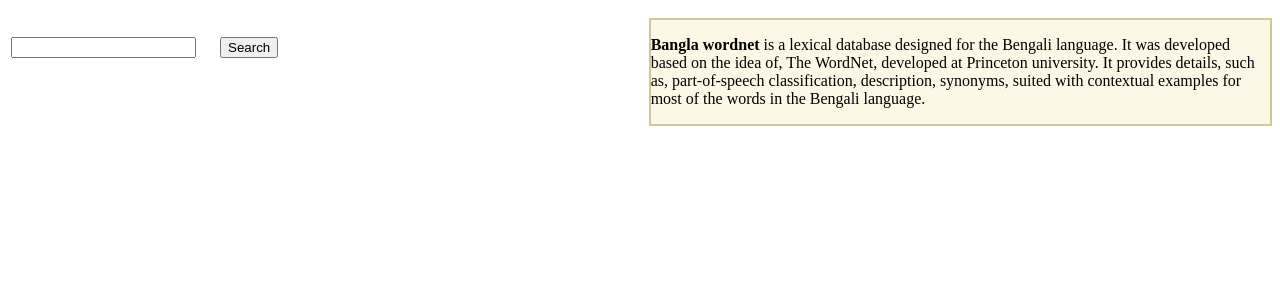
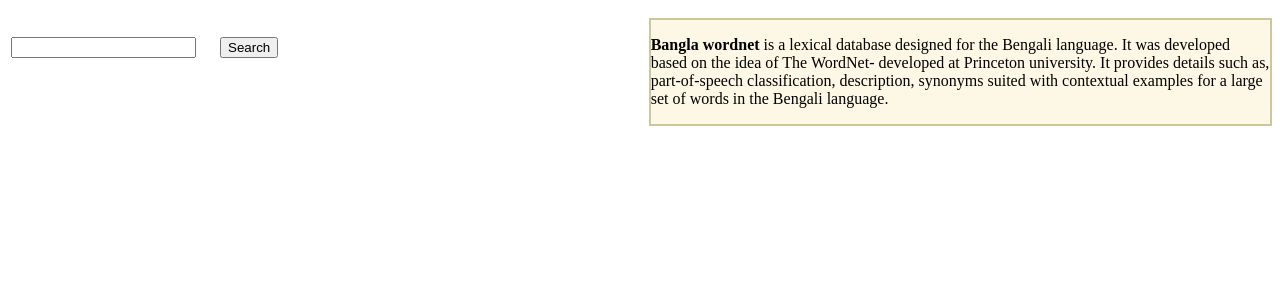
Before and after one commit to soumenganguly/Bangla-Wordnet, a Django app: page /about/ in a window 1280 px wide. Shown: the part 90-390 px from the top of the page. Run offline with Django 3.2, Linux system fonts and the light colour scheme; parts of the project's set-up code (start-up, migrations or seed data) failed here and were passed over.

Commit message:
Changes made to the about page.

```diff
--- a/interface/templates/interface/about.html
+++ b/interface/templates/interface/about.html
@@ -1,6 +1,6 @@
 {% extends "interface/demo.html" %}
 {% block results %}
 <div id="about" style="float:right;max-width:70%;max-height:100%;background-color:#FCF8E5;border:2px solid #CFC69D;">
-<p><b>Bangla wordnet</b> is a lexical database designed for the Bengali language. It was developed based on the idea of, The WordNet, developed at Princeton university. It provides details, such as, part-of-speech classification, description, synonyms, suited with contextual examples for most of the words in the Bengali language.</p>
+<p><b>Bangla wordnet</b> is a lexical database designed for the Bengali language. It was developed based on the idea of The WordNet- developed at Princeton university. It provides details such as, part-of-speech classification, description, synonyms suited with contextual examples for a large set of words in the Bengali language.</p>
 </div>
 {% endblock results %}
```
